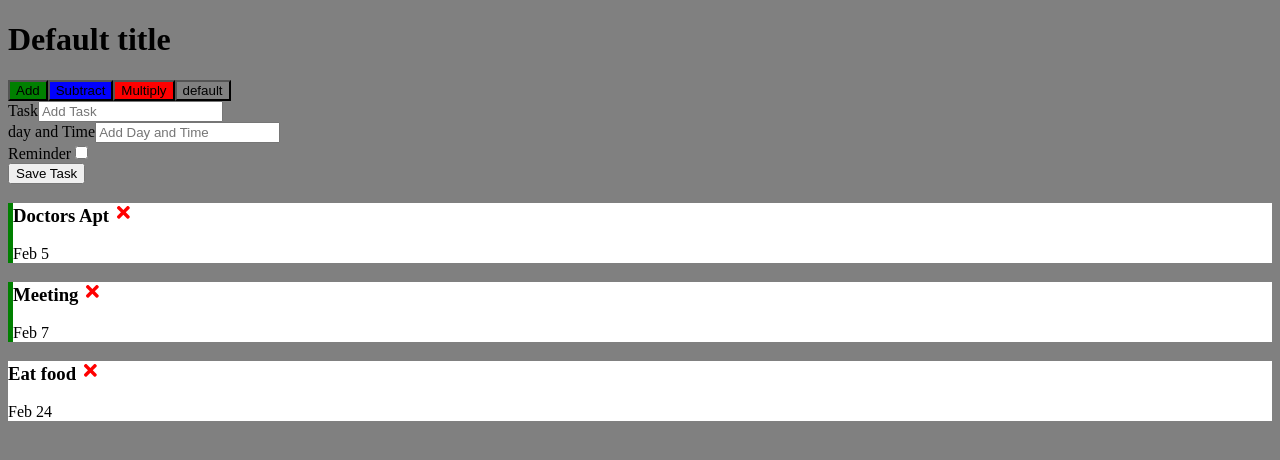
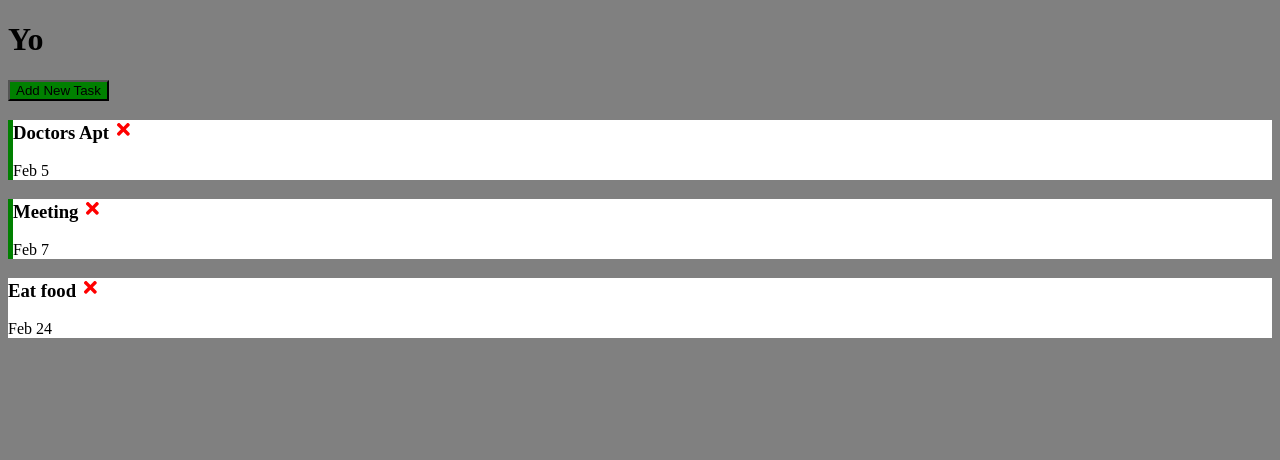
Before and after one commit to napolitanj/react-sandbox, a React (Create React App) app: page / in a window 1280 px wide. Shown: the top 460 px of the page. Built offline with nearby package versions, Linux system fonts and the light colour scheme.

Commit message:
add open/close of add task feature

```diff
--- a/src/App.js
+++ b/src/App.js
@@ -5,6 +5,7 @@ import AddTask from './components/AddTask'
 
 const App = () => {
   //functionToSetTasks = setTasks - review useState syntax
+  const [showAddTask, setShowAddTask] = useState(false)
   const [taskList, functionToSetTasks] = useState([
     {
       id:1,
@@ -26,7 +27,7 @@ const App = () => {
     }
   ])
 
-//Add Taske
+//Add Task
 const addTask = (task) => {
   console.log(task)
   const id = Math.floor(Math.random() * 10000)+1
@@ -44,10 +45,11 @@ const toggleReminder = (id) => {
   functionToSetTasks(taskList.map((task) => task.id === id ? {...task, reminder: !task.reminder} : task))
 }
 
+//for showAddTask && look up short way of doing ternary
   return (
     <div className='container'>
-      <Header />
-      <AddTask submitTask={addTask}/>
+      <Header title="Yo" onAdd={()=> setShowAddTask(!showAddTask)}/>
+      {showAddTask && <AddTask submitTask={addTask}/>}
       {taskList.length >0 ?
       <Tasks tasks={taskList} onDelete={deleteTask} onToggle={toggleReminder}/> : 'No Tasks'}
     </div>
--- a/src/components/Header.js
+++ b/src/components/Header.js
@@ -4,16 +4,11 @@ import Button from './Button'
 
 class Header extends Component {
     render() {
-        const whenClicked = (e) => {
-            console.log(e)
-        }
+        const {title, onAdd} = this.props
         return (
             <header>
-                <h1>{this.props.title}</h1>
-                <Button color='green' text='Add'/>
-                <Button color='blue' text='Subtract'/>
-                <Button color='red' text='Multiply'/>
-                <Button clickFunction={whenClicked} />
+                <h1>{title}</h1>
+                <Button color='green' text='Add New Task' clickFunction={onAdd}/>
 
             </header>
         )
```
